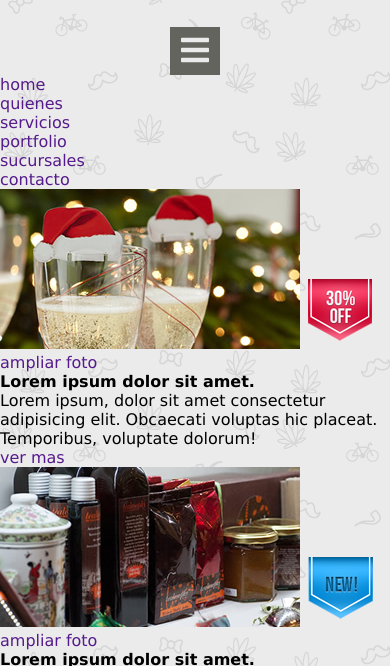
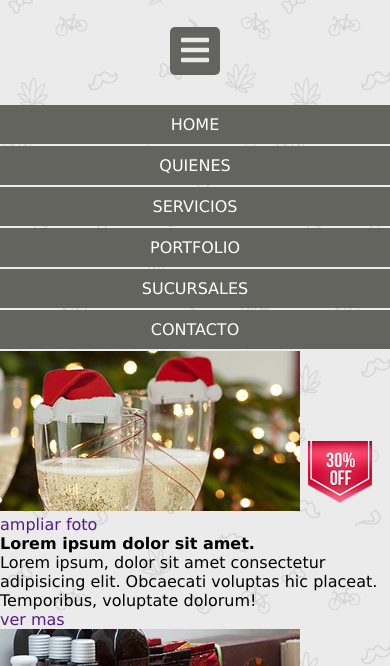
Before and after one commit to ernesancheez/kitchening, a website: page views/home.html in a window 390 px wide. Shown: the part 175-841 px from the top of the page. Drawn offline with Linux system fonts and the light colour scheme.

Commit message:
header mobile done

```diff
--- a/public/css/header.css
+++ b/public/css/header.css
@@ -16,6 +16,21 @@ header a.btn-burger {
     display: block;
     color: #ebebeb;
     font-size: 32px;
-    margin: 0 auto;
+    margin: 0 auto 30px;
     text-align: center;
+    border-radius: 5px;
+
 }
+
+header li {
+    background-color: #63645d;
+    margin-bottom: 2px;
+    padding: 10px 0;
+    text-align: center;
+
+}
+
+header li a {
+    color: white;
+    text-transform: uppercase;
+}
```
